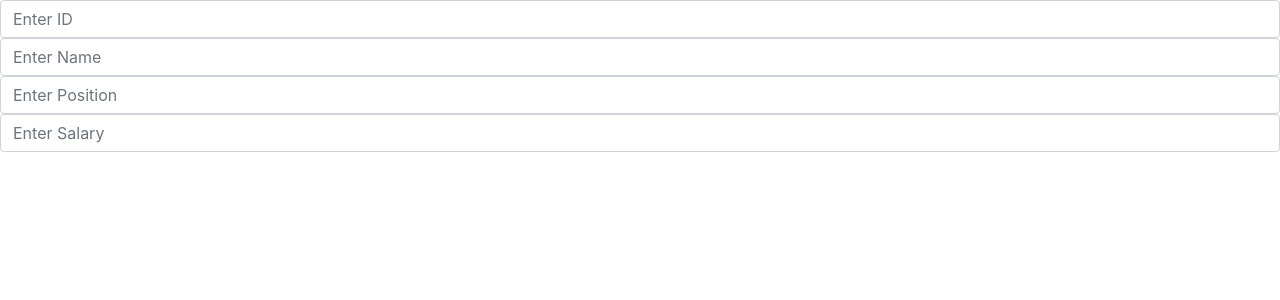
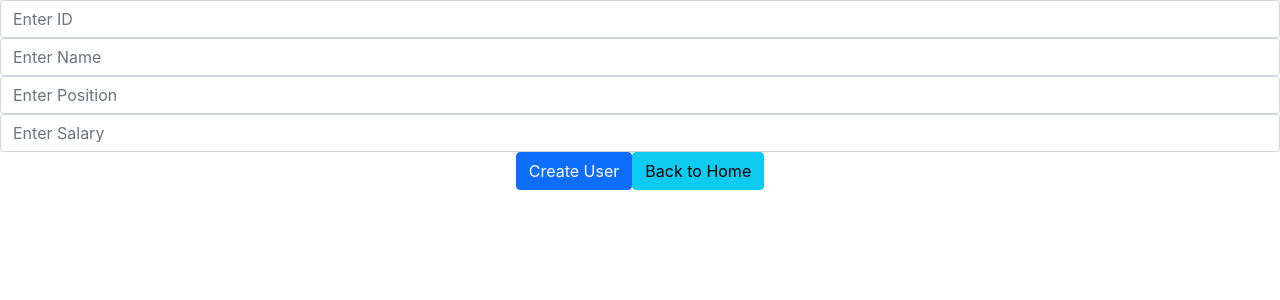
Before and after one commit to bellicose77/react-todo, a React (Create React App) app: page /create in a window 1280 px wide. Shown: the top 300 px of the page. Built offline with nearby package versions, Linux system fonts and the light colour scheme.

Commit message:
button done

```diff
--- a/src/Component/Create/Create.js
+++ b/src/Component/Create/Create.js
@@ -1,5 +1,6 @@
 import React, { useContext, useState } from 'react';
-import { Form } from 'react-bootstrap';
+import { Button, Form } from 'react-bootstrap';
+import { Link } from 'react-router-dom';
 import { UserContext } from '../UserContext/UserContext';
 
 const Create = () => {
@@ -52,6 +53,14 @@ const Create = () => {
             placeholder="Enter Salary"
           />
         </Form.Group>
+        <Button className="action_btn" variant="primary" type="submit">
+          Create User
+        </Button>
+        <Link to="/">
+          <Button className="action_btn" variant="info">
+            Back to Home
+          </Button>
+        </Link>
         </Form>
         </div>
     );
```
